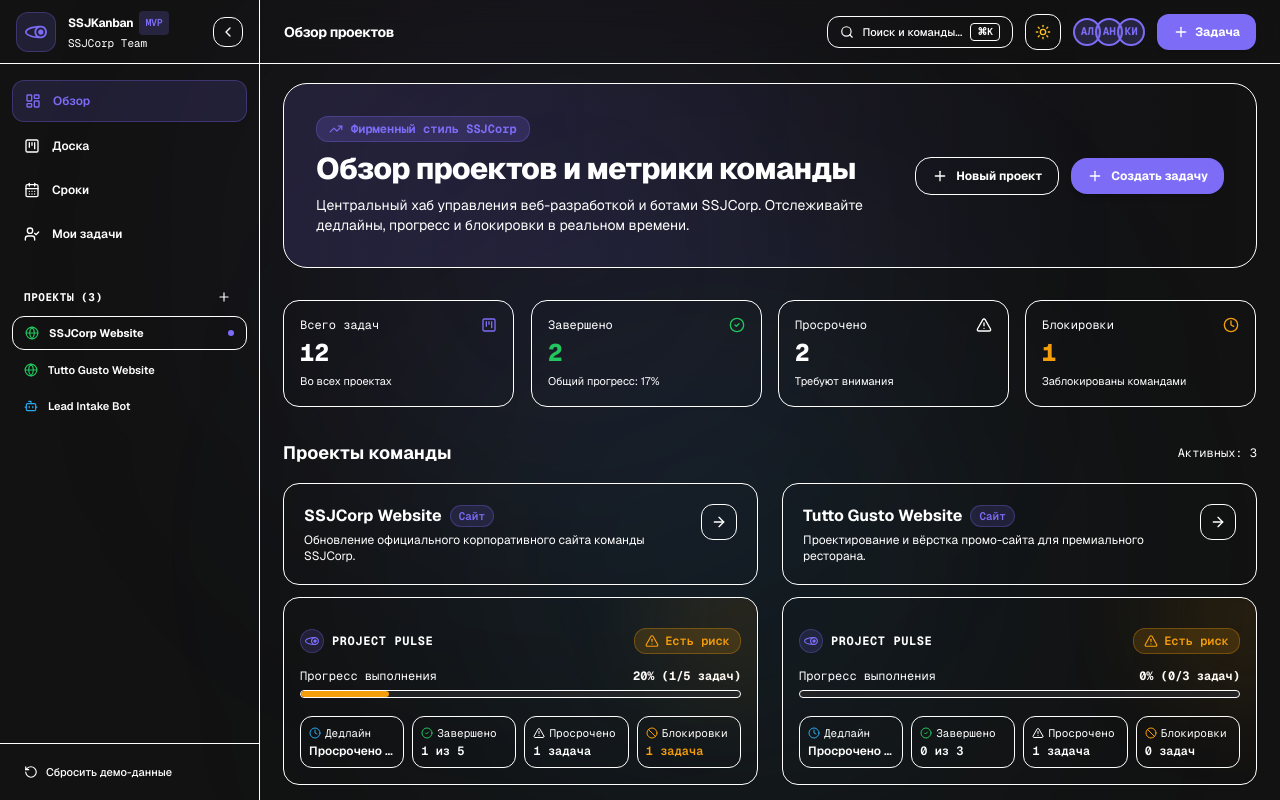
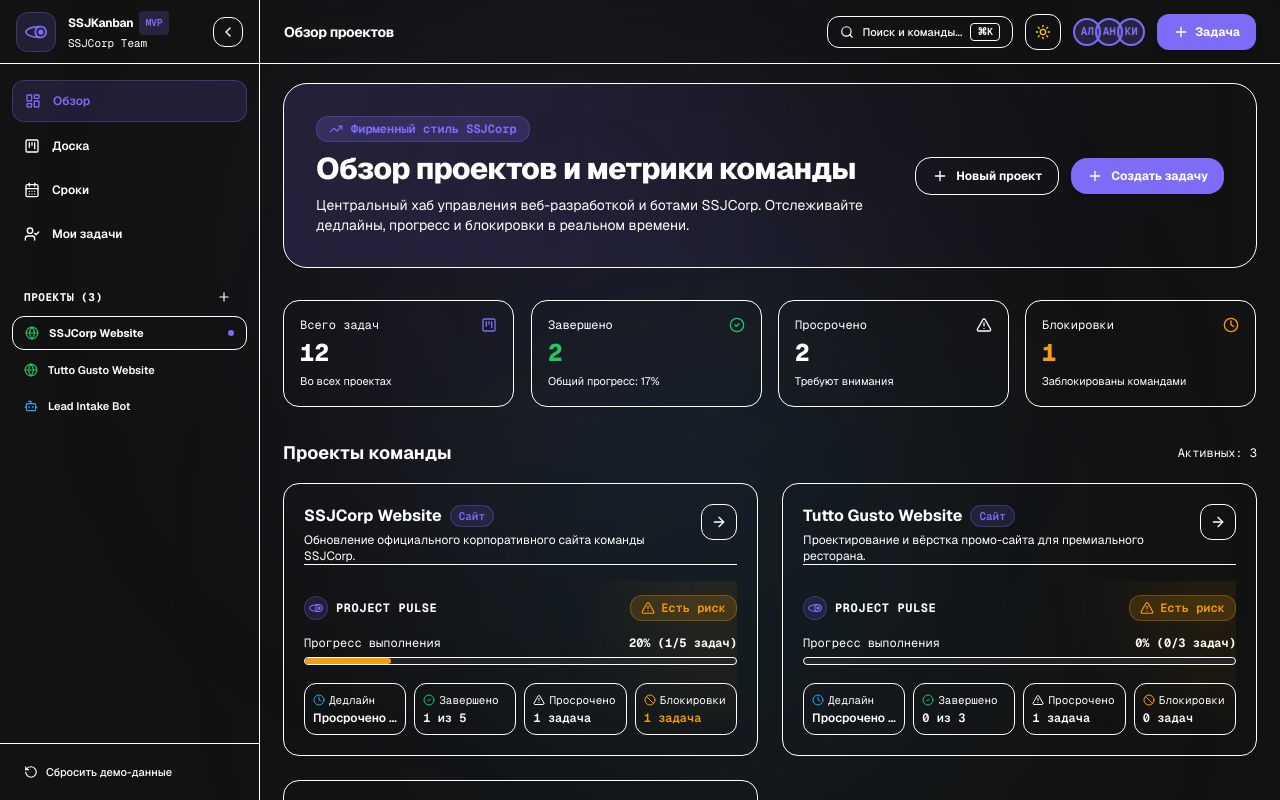
Before and after one commit to purrfect0/kanban-front, a Next.js app: page / in a window 1280 px wide. Shown: the top 800 px of the page. Built offline with nearby package versions, Linux system fonts and the light colour scheme.

Commit message:
merge project cards into single card with divider

```diff
--- a/src/app/page.tsx
+++ b/src/app/page.tsx
@@ -10,7 +10,6 @@
 import { BlurFade } from "@/components/ui/BlurFade";
 import {
   KanbanSquare,
-  Calendar,
   CheckCircle2,
   Clock,
   AlertTriangle,
@@ -142,7 +141,7 @@
         </BlurFade>
       </div>
 
-      {/* Active Projects Grid (Magic Cards) */}
+      {/* Active Projects Grid (Unified Single Cards with Dividers) */}
       <div className="space-y-4">
         <div className="flex items-center justify-between">
           <h2 className="text-lg font-bold text-foreground">Проекты команды</h2>
@@ -154,8 +153,8 @@
         <div className="grid grid-cols-1 md:grid-cols-2 gap-6">
           {projects.map((project, idx) => (
             <BlurFade key={project.id} delay={0.2 + idx * 0.05}>
-              <div className="space-y-3">
-                <MagicCard className="p-5">
+              <MagicCard className="p-5 space-y-4">
+                {/* Upper Section: Project Title, Type Badge, Description & Navigation Arrow */}
                 <div className="flex items-start justify-between gap-3">
                   <div>
                     <div className="flex items-center gap-2">
@@ -178,11 +177,13 @@
                     <ArrowRight className="h-4 w-4" />
                   </Link>
                 </div>
+
+                {/* Clean Horizontal Dividing Line */}
+                <div className="border-t border-border/40 pt-4">
+                  {/* Embedded Project Pulse Telemetry Panel */}
+                  <ProjectPulse project={project} tasks={tasks} hideCardWrapper />
+                </div>
               </MagicCard>
-
-                {/* Project Pulse Card */}
-                <ProjectPulse project={project} tasks={tasks} />
-              </div>
             </BlurFade>
           ))}
         </div>
--- a/src/components/ui/ProjectPulse.tsx
+++ b/src/components/ui/ProjectPulse.tsx
@@ -3,7 +3,7 @@
 import React from "react";
 import { Project, Task } from "@/types/kanban";
 import { calculateProjectStats } from "@/lib/utils/taskUtils";
-import { formatDateCompact, formatDateRelative } from "@/lib/utils/dateUtils";
+import { formatDateRelative } from "@/lib/utils/dateUtils";
 import { Logo } from "@/components/ui/Logo";
 import { AlertTriangle, ShieldCheck, AlertCircle, Clock, CheckCircle2, Ban } from "lucide-react";
 import { cn } from "@/lib/utils";
@@ -12,6 +12,7 @@
   project: Project;
   tasks: Task[];
   compact?: boolean;
+  hideCardWrapper?: boolean;
   className?: string;
 }
 
@@ -19,6 +20,7 @@
   project,
   tasks,
   compact = false,
+  hideCardWrapper = false,
   className,
 }) => {
   const projectTasks = tasks.filter((t) => t.projectId === project.id);
@@ -97,13 +99,8 @@
     );
   }
 
-  return (
-    <div
-      className={cn(
-        "relative rounded-2xl border border-border/60 bg-card/80 p-4 shadow-sm backdrop-blur-md space-y-3.5 transition-all overflow-hidden",
-        className
-      )}
-    >
+  const innerContent = (
+    <div className="space-y-3.5 relative overflow-hidden">
       {/* Background Soft Glow */}
       <div
         className={cn(
@@ -219,4 +216,19 @@
       </div>
     </div>
   );
+
+  if (hideCardWrapper) {
+    return <div className={className}>{innerContent}</div>;
+  }
+
+  return (
+    <div
+      className={cn(
+        "relative rounded-2xl border border-border/60 bg-card/80 p-4 shadow-sm backdrop-blur-md space-y-3.5 transition-all overflow-hidden",
+        className
+      )}
+    >
+      {innerContent}
+    </div>
+  );
 };
```
Lines whose indentation alone changed are shown as unchanged.
